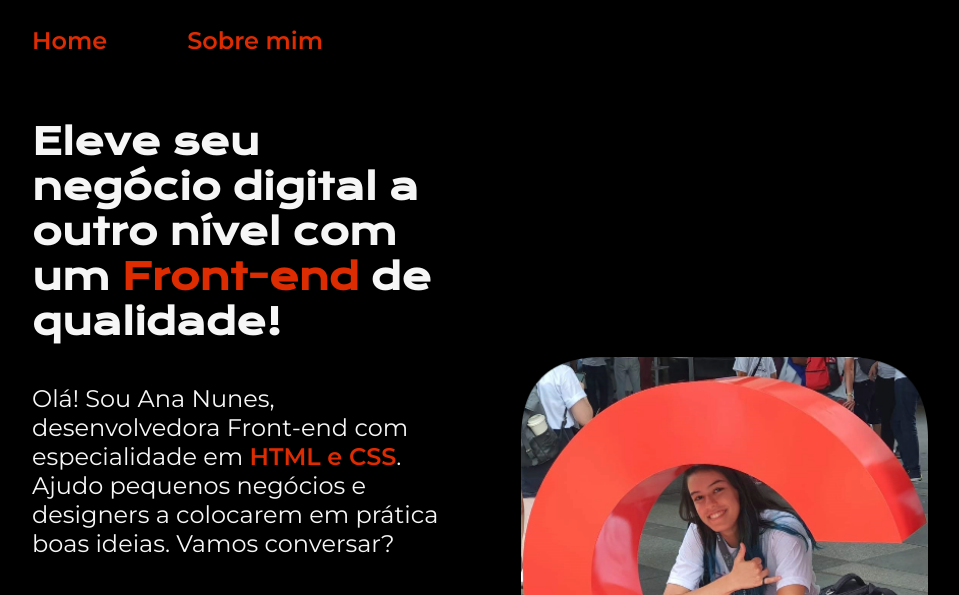
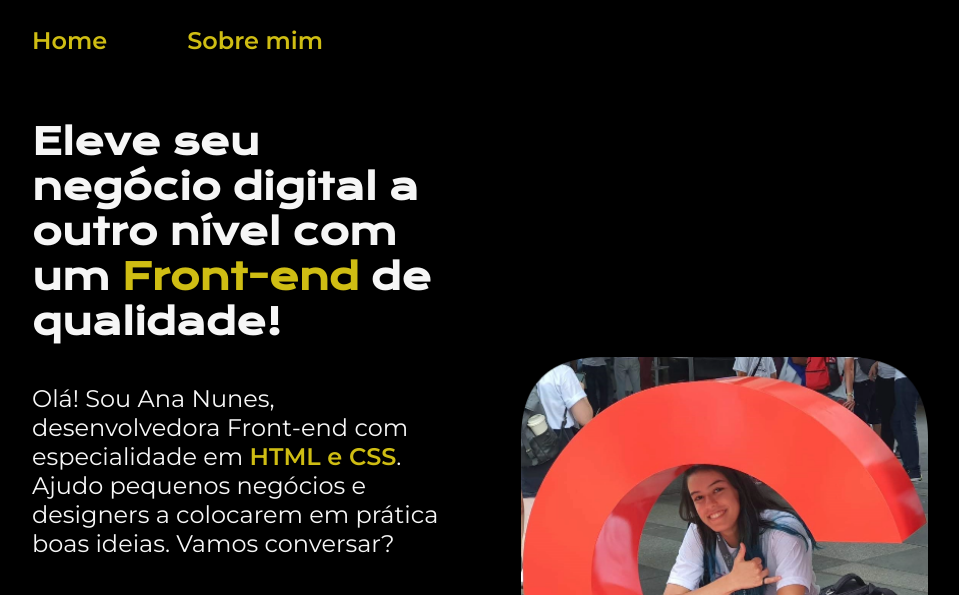
Before and after one commit to ana-carolina-nunes/hello-world-html-css, a plain HTML site: page index.html in a window 1280 px wide. Shown: the top 595 px of the page, without its empty margins (160-1119 px from the left). Drawn offline with nearby package versions, Linux system fonts and the light colour scheme.

Commit message:
Update style.css
troca de cor terciaria

```diff
--- a/styles/style.css
+++ b/styles/style.css
@@ -3,7 +3,7 @@
 :root {
     --cor-primaria: #000000;
     --cor-secundaria: #F6F6F6;
-    --cor-terciaria: #DD2B02;
+    --cor-terciaria: #cfbd13;
     --cor-inversa: #22D4FD;
     --cor-hover: #DACDCD;
 
```
